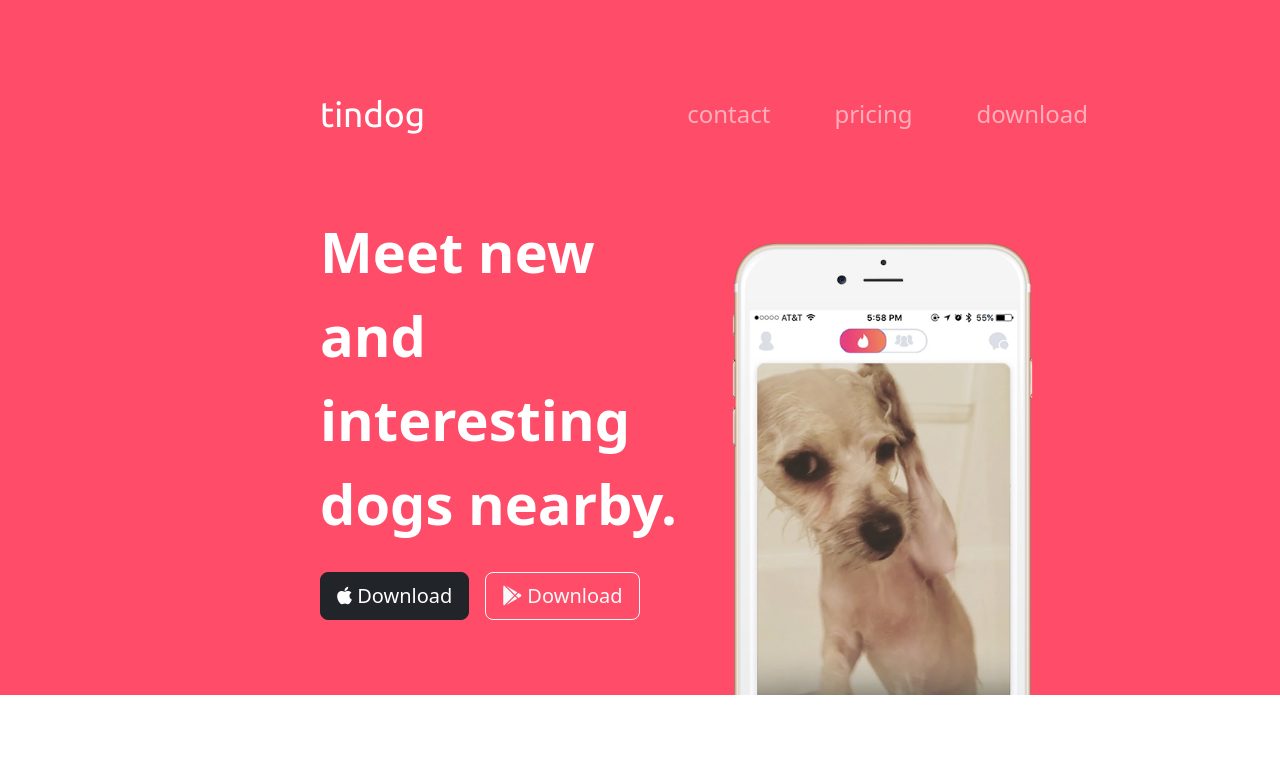
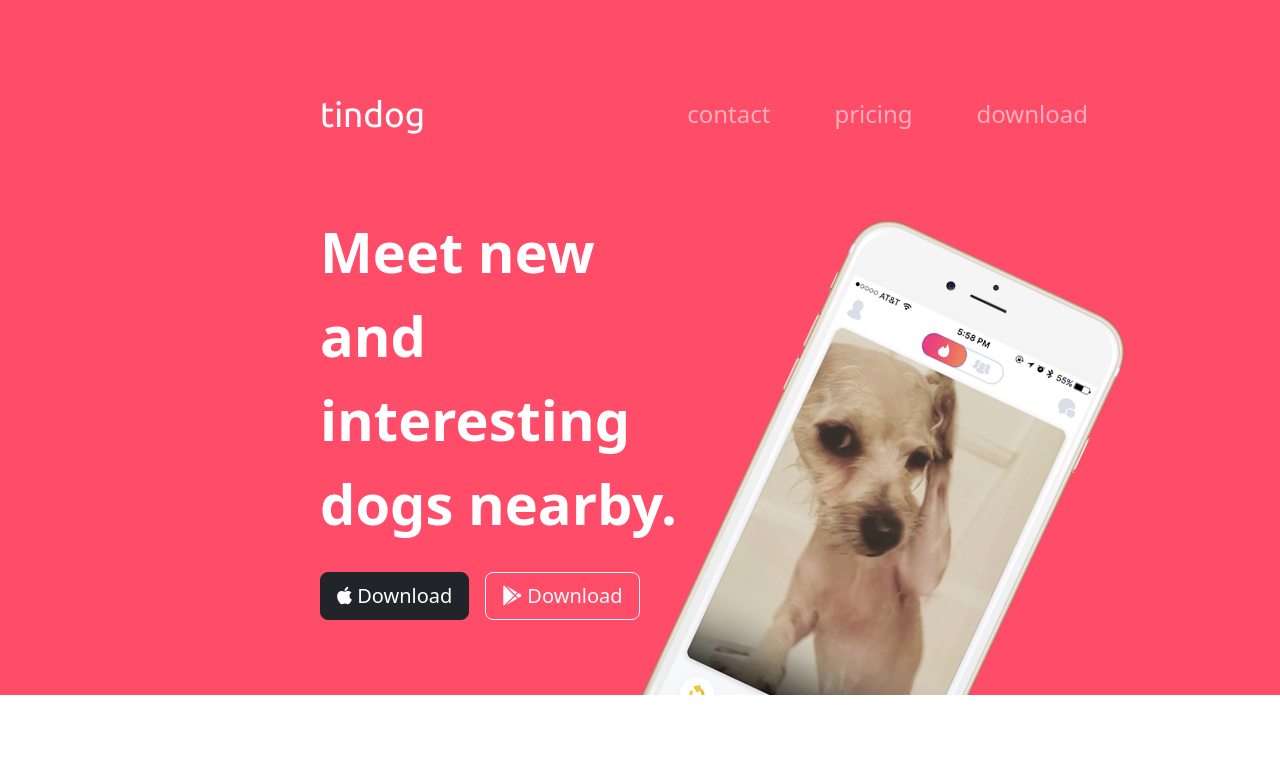
Before and after one commit to ankush788/Tindog, a plain HTML site: page index.html in a window 1280 px wide. Shown: the top 782 px of the page. Drawn offline with nearby package versions, Linux system fonts and the light colour scheme.

Commit message:
Update styles.css

```diff
--- a/css/styles.css
+++ b/css/styles.css
@@ -31,7 +31,7 @@ body {
 }
 
 .profile-dog {
-  /* transform: rotate(25deg); */
+  transform: rotate(25deg);
   height: 80%;
   padding-top: 2rem;
   position: absolute;
```
